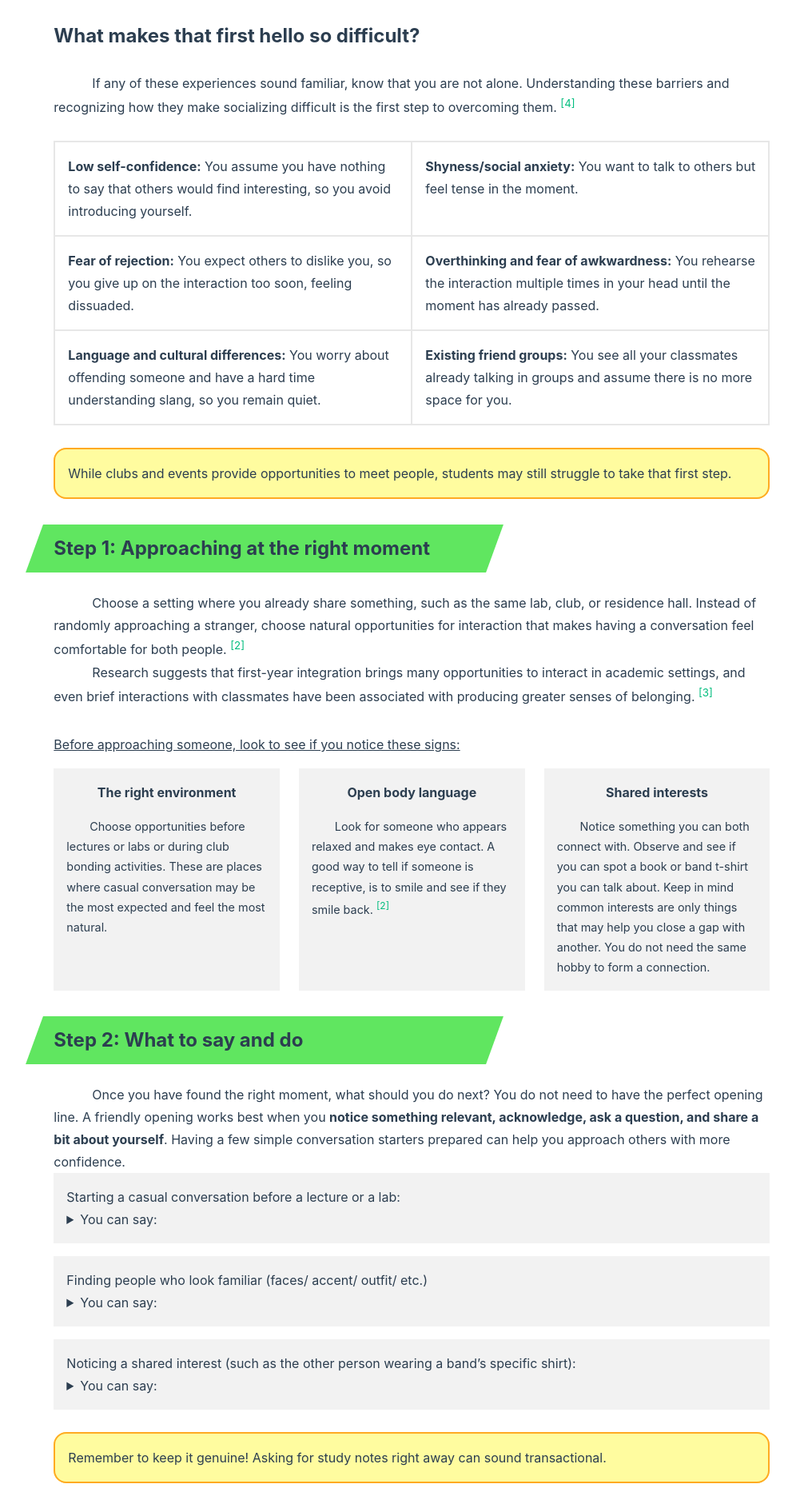
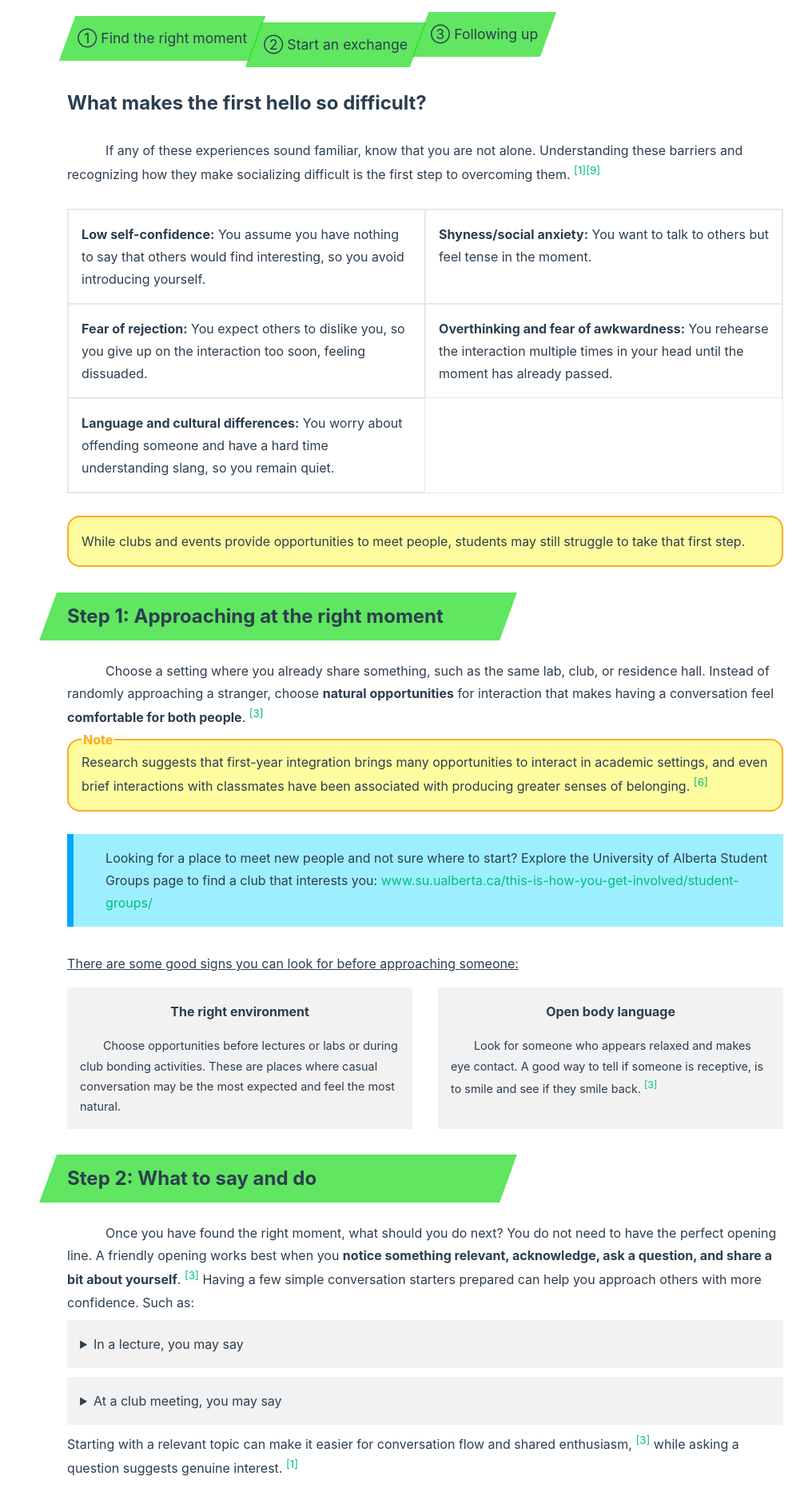
Before and after one commit to zyxkad/wtr-101-a3, a Vue app: page /#/#main-step-2-what-if-awkward in a window 1280 px wide. Shown: the part 880-2756 px from the top of the page at 80% size, without its empty margins (15-1026 px from the left). Built offline with nearby package versions, Linux system fonts and the light colour scheme.

Commit message:
final edition?

```diff
--- a/src/App.vue
+++ b/src/App.vue
@@ -40,6 +40,9 @@ provide('animation', animation)
 		<div>
 			This site is hosted at <a href="https://wtr-101-a3.ckcha.ca">wtr-101-a3.ckcha.ca</a>.
 		</div>
+		<div>
+			Made with <a href="https://vuejs.org">Vue.js</a>.
+		</div>
 	</footer>
 
 	<ClickHearts/>
--- a/src/components/ReferenceList.vue
+++ b/src/components/ReferenceList.vue
@@ -20,7 +20,7 @@ const route = useRoute()
 			:id="`references-${i + 1}`"
 			:class="route.hash === `#references-${i + 1}` ? ['selected'] : []"
 		>
-			<span>{{desc}}</span>&nbsp;<a v-if="link" :href="link">{{link}}</a>
+			<span>{{desc}}</span> <a v-if="link" :href="link">{{link.replace('http://', '').replace('https://', '')}}</a>
 		</li>
 	</ol>
 </template>
@@ -36,6 +36,6 @@ const route = useRoute()
 }
 
 .reference-list > li > a {
-	line-break: anywhere;
+	line-break: loose;
 }
 </style>
--- a/src/components/ReferenceMark.vue
+++ b/src/components/ReferenceMark.vue
@@ -1,5 +1,6 @@
 <script setup lang="ts">
 import { RouterLink } from 'vue-router'
+import globals from '@/globals'
 
 defineProps<{
 	i: number
@@ -8,7 +9,7 @@ defineProps<{
 
 <template>
 	<sup>
-		<RouterLink :to="`#references-${i}`">[{{i}}]</RouterLink>
+		<RouterLink :to="`#references-${i}`" @click="globals.onHashScroll">[{{i}}]</RouterLink>
 	</sup>
 </template>
 
--- a/src/globals.ts
+++ b/src/globals.ts
@@ -1,4 +1,10 @@
 
-export default {
+const self = {
 	skipAutoScroll: false,
+	scrolling: false,
+	onHashScroll() {
+		self.scrolling = true
+	}
 }
+
+export default self
--- a/src/views/HomeView.vue
+++ b/src/views/HomeView.vue
@@ -1,9 +1,11 @@
 <script setup lang="ts">
+import { RouterLink } from 'vue-router'
 import ExpandBox from '@/components/ExpandBox.vue'
 import NavBar from '@/components/NavBar.vue'
 import NoteBox from '@/components/NoteBox.vue'
 import ReferenceList from '@/components/ReferenceList.vue'
 import ReferenceMark from '@/components/ReferenceMark.vue'
+import globals from '@/globals'
 
 import type { NavBarItem } from '@/components/NavBar.vue'
 import type { Reference } from '@/components/ReferenceList.vue'
@@ -18,7 +20,7 @@ const navItems: NavBarItem[] = [
 		anchor: 'main-why-first-hello-is-difficult',
 	},
 	{
-		name: 'Approaching at the right moment',
+		name: '1. Find the right moment',
 		anchor: 'main-step-1',
 		items: [
 			{
@@ -28,21 +30,17 @@ const navItems: NavBarItem[] = [
 		]
 	},
 	{
-		name: 'What to say and do',
+		name: '2. Start an exchange',
 		anchor: 'main-step-2',
 		items: [
 			{
-				name: 'Continue conversation',
-				anchor: 'main-step-2-keep-conversation',
-			},
-			{
-				name: 'What if awkward',
+				name: 'What if turns awkward',
 				anchor: 'main-step-2-what-if-awkward',
 			},
 		],
 	},
 	{
-		name: 'Turn conversations into connections',
+		name: '3. Following up',
 		anchor: 'main-step-3',
 	},
 	{
@@ -55,26 +53,53 @@ const navItems: NavBarItem[] = [
 	}
 ]
 
+const refInd = {
+	'Boothby': 1,
+	'Brouwer': 2,
+	'Dunn': 3,
+	'Hall': 4,
+	'Huang': 5,
+	'Pavlovic': 6,
+	'Sorokowska': 7,
+	'Spencer': 8,
+	'Stahl': 9,
+}
+
 const references: Reference[] = [
 	{
 		desc: 'Boothby, E. J., Cooney, G., Sandstrom, G. M., & Clark , M. S. (2018, May 15). Psychological science. SAGE Journals.',
-		link: 'http://www.psychologicalscience.org/ps',
+		link: 'https://doi.org/10.1177/0956797618783714',
+	},
+	{
+		desc: 'Brouwer, J., & Engels, M. C. (2021). The role of prosocial attitudes and academic achievement in peer networks in higher education. European Journal of Psychology of Education, 37(2), 567-584.',
+		link: 'https://doi.org/10.1007/s10212-020-00526-w'
 	},
 	{
 		desc: 'Dunn, J. (2026, February 27). The big benefits of small talk. The New York Times.',
 		link: 'https://www.nytimes.com/2026/02/27/well/benefits-small-talk.html',
 	},
 	{
-		desc: 'Pavlovic, Z., & Jeno, L. M. (2024). Facilitating academic and social integration among first-year university students: is peer mentoring necessary or an additive measure? Mentoring & Tutoring, 32(1), 29–48.',
+		desc: 'Hall, J. A. (2018). How many hours does it take to make a friend? Journal of Social and Personal Relationships, 36(4), 1278-1296.',
+		link: 'https://doi.org/10.1177/0265407518761225',
+	},{
+		desc: 'Huang, K., Yeomans, M., Brooks, A. W., Minson, J., & Gino, F. (2017). It doesn’t hurt to ask: Question-asking increases liking. Journal of Personality and Social Psychology, 113(3), 430-452.',
+		link: 'https://doi.org/10.1037/pspi0000097',
+	},
+	{
+		desc: 'Pavlovic, Z., & Jeno, L. M. (2024). Facilitating academic and social integration among first-year university students: is peer mentoring necessary or an additive measure? Mentoring & Tutoring, 32(1), 29-48.',
 		link: 'https://doi.org/10.1080/13611267.2023.2290731',
 	},
 	{
-		desc: `Stahl, G., & McDonald, S. (2024). "I'd rather not bring any attention to myself": Shyness and belonging(s) during the first-year university experience. Research in Post-Compulsory Education, 29(1), 45–63.`,
-		link: 'https://doi.org/10.1080/13596748.2023.2285629',
+		desc: 'Sorokowska, A., Sorokowski, P., Hilpert, P., Cantarero, K., Frackowiak, T., Ahmadi, K., Alghraibeh, A. M., Aryeetey, R., Bertoni, A., Bettache, K., Blumen, S., Błażejewska, M., Bortolini, T., Butovskaya, M., Castro, F. N., Cetinkaya, H., Cunha, D., David, D., David, O. A., ... Pierce, J. D. (2017). Preferred interpersonal distances: A global comparison. Journal of Cross-Cultural Psychology, 48(4), 577-592.',
+		link: 'https://doi.org/10.1177/0022022117698039',
 	},
 	{
 		desc: "Spencer-Oatey, H., Dauber, D., Jing, J., & Lifei, W. (2016, November 22). Chinese students' social integration into the university community: hearing the students' voices. EBSCO.",
 		link: 'https://doi.org/10.1007/s10734-016-0074-0',
+	},
+	{
+		desc: `Stahl, G., & McDonald, S. (2024). "I'd rather not bring any attention to myself": Shyness and belonging(s) during the first-year university experience. Research in Post-Compulsory Education, 29(1), 45-63.`,
+		link: 'https://doi.org/10.1080/13596748.2023.2285629',
 	},
 ]
 
@@ -114,17 +139,30 @@ const references: Reference[] = [
 				</NoteBox>
 				<br/>
 				<div>
-					 This guide aims to bridge that gap with a three-step strategy to help students confidently approach others, form connections, and gradually build friendships.
+					This guide aims to bridge that gap with a three-step strategy to help students confidently approach others, form connections, and gradually build friendships.
+				</div>
+				<br/>
+				<div class="step-header-list">
+					<RouterLink to="#main-step-1" @click="globals.onHashScroll">
+						① Find the right moment
+					</RouterLink>
+					<RouterLink to="#main-step-2" @click="globals.onHashScroll">
+						② Start an exchange
+					</RouterLink>
+					<RouterLink to="#main-step-3" @click="globals.onHashScroll">
+						③ Following up
+					</RouterLink>
 				</div>
 			</section>
 
 			<section>
 				<h2 id="main-why-first-hello-is-difficult" class="subtitle nowrap">
-					What makes that first hello so difficult?
+					What makes the first hello so difficult?
 				</h2>
 				<p>
 					If any of these experiences sound familiar, know that you are not alone. Understanding these barriers and recognizing how they make socializing difficult is the first step to overcoming them.
-					<ReferenceMark :i="4"/>
+					<ReferenceMark :i="refInd['Boothby']"/>
+					<ReferenceMark :i="refInd['Stahl']"/>
 				</p>
 				<br/>
 				<div class="first-hello-difficulty-table">
@@ -148,10 +186,6 @@ const references: Reference[] = [
 						<b>Language and cultural differences:</b>
 						You worry about offending someone and have a hard time understanding slang, so you remain quiet.
 					</div>
-					<div>
-						<b>Existing friend groups:</b>
-						You see all your classmates already talking in groups and assume there is no more space for you.
-					</div>
 				</div>
 				<br/>
 				<NoteBox title="">
@@ -164,15 +198,22 @@ const references: Reference[] = [
 					Step 1: Approaching at the right moment
 				</h2>
 				<p>
-					Choose a setting where you already share something, such as the same lab, club, or residence hall. Instead of randomly approaching a stranger, choose natural opportunities for interaction that makes having a conversation feel comfortable for both people.
-					<ReferenceMark :i="2"/>
+					Choose a setting where you already share something, such as the same lab, club, or residence hall. Instead of randomly approaching a stranger, choose <b>natural opportunities</b> for interaction that makes having a conversation feel <b>comfortable for both people</b>.
+					<ReferenceMark :i="refInd['Dunn']"/>
 				</p>
-				<p>
+				<NoteBox>
 					Research suggests that first-year integration brings many opportunities to interact in academic settings, and even brief interactions with classmates have been associated with producing greater senses of belonging.
-					<ReferenceMark :i="3"/>
-				</p>
+					<ReferenceMark :i="refInd['Pavlovic']"/>
+				</NoteBox>
+				<br/>
+				<div class="blue-board">
+					Looking for a place to meet new people and not sure where to start? Explore the University of Alberta Student Groups page to find a club that interests you:
+					<a href="https://www.su.ualberta.ca/this-is-how-you-get-involved/student-groups/">
+						www.su.ualberta.ca/this-is-how-you-get-involved/student-groups/
+					</a>
+				</div>
 				<div id="main-step-1-positive-signs" class="subtitle">
-					<u>Before approaching someone, look to see if you notice these signs:</u>
+					<u>There are some good signs you can look for before approaching someone:</u>
 				</div>
 				<div class="card-row-box hover-enlarge">
 					<div class="card">
@@ -185,13 +226,7 @@ const references: Reference[] = [
 						<div class="card-title">Open body language</div>
 						<p>
 							Look for someone who appears relaxed and makes eye contact. A good way to tell if someone is receptive, is to smile and see if they smile back.
-							<ReferenceMark :i="2"/>
-						</p>
-					</div>
-					<div class="card">
-						<div class="card-title">Shared interests</div>
-						<p>
-							Notice something you can both connect with. Observe and see if you can spot a book or band t-shirt you can talk about. Keep in mind common interests are only things that may help you close a gap with another. You do not need the same hobby to form a connection.
+							<ReferenceMark :i="refInd['Dunn']"/>
 						</p>
 					</div>
 				</div>
@@ -202,131 +237,88 @@ const references: Reference[] = [
 					Step 2: What to say and do
 				</h2>
 				<p>
-					Once you have found the right moment, what should you do next? You do not need to have the perfect opening line. A friendly opening works best when you <b>notice something relevant, acknowledge, ask a question, and share a bit about yourself</b>. Having a few simple conversation starters prepared can help you approach others with more confidence.
+					Once you have found the right moment, what should you do next? You do not need to have the perfect opening line. A friendly opening works best when you <b>notice something relevant, acknowledge, ask a question, and share a bit about yourself</b>.
+					<ReferenceMark :i="refInd['Dunn']"/>
+					Having a few simple conversation starters prepared can help you approach others with more confidence.
+					Such as:
 				</p>
 				<div class="card-col-box">
 					<div class="card">
-						<div>
-							Starting a casual conversation before a lecture or a lab:
-						</div>
 						<ExpandBox>
 							<template #summary>
-								You can say:
+								In a lecture, you may say
 							</template>
 							<template #content>
-								"Good morning/afternoon" and share your feelings or recent experiences.
-								<br/>-- explain why
+								"Hey I think I’ve seen you here before. How are you finding this class so far?"
 							</template>
 						</ExpandBox>
 					</div>
 					<div class="card">
-						<div>
-							Finding people who look familiar (faces/ accent/ outfit/ etc.)
-						</div>
 						<ExpandBox>
 							<template #summary>
-								You can say:
+								At a club meeting, you may say
 							</template>
 							<template #content>
-								"Hey I think I’ve seen you from somewhere before, where are you from?"
-								<br/>-- explain why
-							</template>
-						</ExpandBox>
-					</div>
-					<div class="card">
-						<div>
-							Noticing a shared interest (such as the other person wearing a band’s specific shirt):
-						</div>
-						<ExpandBox>
-							<template #summary>
-								You can say:
-							</template>
-							<template #content>
-								"I love your shirt! I am also a fan [of that artist]! What is your favourite album?"
-								<br/>-- explain why
+								"I’m new here. What do you guys normally do during meetings?"
 							</template>
 						</ExpandBox>
 					</div>
 				</div>
+				<div>
+					Starting with a relevant topic can make it easier for conversation flow and shared enthusiasm,
+					<ReferenceMark :i="refInd['Dunn']"/>
+					while asking a question suggests genuine interest.
+					<ReferenceMark :i="refInd['Boothby']"/>
+				</div>
 				<br/>
-				<NoteBox title="">
-					Remember to keep it genuine! Asking for study notes right away can sound transactional.
+				<div class="blue-board">
+					Remember to keep it genuine! An action such as asking for study notes right away, can sound transactional.
+					<ReferenceMark :i="refInd['Brouwer']"/>
+				</div>
+				<br/>
+				<NoteBox title="Important">
+					<b>Respect personal space:</b>
+					A study involving 8943 participants from 42 countries found that interpersonal distance preferences <b>varied across countries</b>.
+					<ReferenceMark :i="refInd['Sorokowska']"/>
+					When approaching someone new, make sure to give them enough personal space!
 				</NoteBox>
-				<div id="main-step-2-keep-conversation" class="subtitle">
-					If someone responds, here are a few things to remember to keep the conversation going:
-				</div>
-				<ul>
-					<li>
-						<b>Share your own experiences:</b>
-						Remember that a conversation is a two-way street. This is not an interview speech.
-					</li>
-					<li>
-						<b>Be yourself:</b>
-						You do not have to behave perfectly! Be casual and enjoy being yourself. You won’t be charged for having the wrong grammar.
-					</li>
-					<li>
-						<b>Show genuine interest:</b>
-						It is helpful to keep the conversation going by asking follow-up questions, and let the other person feel you are interested in them. Avoid only asking people for study notes or assignment answers, as it may make the interaction feel transactional.
-					</li>
-				</ul>
 				<div id="main-step-2-what-if-awkward" class="subtitle nowrap">
 					But what if the conversation turns awkward?
 				</div>
-				<ul>
-					<li>
-						<b>The good news:</b>
-						It is normal to have awkward moments while making new friends. However, these experiences should not push you off from the road, instead, they are the stones building your path. Everyone will have these experiences, and they will understand your feelings.
-					</li>
-				</ul>
+				<div class="green-board">
+					<b>The good news:</b>
+					It is normal to have awkward moments while making new friends, and a pause or jumbled words doesn’t mean the end of the world. Studies based on the "liking gap" have shown people often underestimate how much the other person enjoyed conversing with them.
+					<ReferenceMark :i="refInd['Boothby']"/>
+					So try not to judge an interaction purely by your own nerves.
+				</div>
 			</section>
 
 			<section>
 				<h2 id="main-step-3" class="subtitle nowrap step-header">
-					Step 3: Turn conversations into connections
+					Step 3: Turn One Conversation Into Two
 				</h2>
 				<p>
-					It is rare for two people to build a strong friendship by having only one conversation. Rather than setting a goal to immediately make a friend, focus on enjoying the talk itself, and find opportunities to speak in the future.
+					Friendships rarely appear after one conversation, and research has shown it takes on average 50 hours for someone to go from being an acquaintance to being a casual friend (Hall, 2018).
 				</p>
-				<div class="subtitle nowrap">
-					<u>Building off of your first conversation:</u>
+				<p>
+					Try and go for a second interaction, not a best friend by the end of the week. Follow up with a small detail such as "How did your midterm go?" A 2017 study suggested that those who asked responsive follow-up questions were more likely to have another conversation.
+					<ReferenceMark :i="refInd['Huang']"/>
+					If the exchange feels mutual, suggest an activity that is easy to decline, such as grabbing a coffee before a lecture.
+				</p>
+				<br/>
+				<div class="green-board">
+					You may not like everyone, and some people may not feel comfortable with you. Oftentimes people avoid striking up conversations all together out of fear of rejection. However, a study suggests that people often anticipate far more rejection than they receive, as research found that 87% of the time, strangers chose to engage in a conversation.
+					<ReferenceMark :i="refInd['Boothby']"/>
+					<ReferenceMark :i="refInd['Dunn']"/>
 				</div>
-				<ul>
-					<li>
-						<b>Reconnect naturally:</b>
-						Be friendly and say hello when you see that person again, and follow up with something you previously discussed to show interest.
-					</li>
-					<li>
-						<b>Suggest an activity:</b>
-						Choose something simple, and invite them to something simple, once you feel comfortable with it.
-						<br/>
-						For example:
-						<ul>
-							<li>
-								"Would you like to have lunch together?"
-							</li>
-							<li>
-								"Do you want to study together for the next exam?"
-							</li>
-							<li>
-								"Would you want to hang out to do some sports?"
-							</li>
-						</ul>
-					</li>
-				</ul>
 			</section>
 			<br/>
-			<NoteBox>
-				<p>
-					You may not like everyone, and some people may not feel comfortable with you. Do not lock yourself in for one failure. If one does not work, you still have many other options left just around you.
-				</p>
-			</NoteBox>
-
 			<section>
 				<h2 id="every-friendship-start-somewhere" class="subtitle nowrap">
 					Every friendship must start somewhere
 				</h2>
 				<p>
-					Making friends at university is not always as simple as showing up to opportunities for socialization. Although these opportunities expose students to new people, the real challenge is knowing how and when to approach others and how to transform those connections. By understanding communication barriers, and becoming familiarized with starting genuine conversations, new students can gradually become more comfortable connecting with others.
+					Making friends at university is not always as simple as showing up to opportunities for socialization. Although these opportunities allow you to meet new people, the real challenge is knowing how and when to approach them, and transform those first interactions into meaningful new friendships.
 				</p>
 			</section>
 			<section>
@@ -339,6 +331,7 @@ const references: Reference[] = [
 
 <style scoped>
 .main-box {
+	--color-step-header-bg: #23dd23b8;
 	display: flex;
 	flex-direction: row-reverse;
 	align-items: flex-start;
@@ -424,6 +417,44 @@ ul {
 	font-size: 200%;
 }
 
+.step-header-list {
+	display: flex;
+	flex-direction: row;
+}
+
+.step-header-list > a {
+	display: block;
+	position: relative;
+	padding: 0.8rem;
+	font-size: 1.1em;
+	color: var(--color-heading);
+	text-decoration: none !important;
+}
+
+.step-header-list > a:hover {
+	transform: scale(1.07);
+}
+
+.step-header-list > a::before {
+	content: " ";
+	display: block;
+	position: absolute;
+	inset: 0;
+	z-index: -100;
+	background: var(--color-step-header-bg);
+	transform: skewX(-20deg);
+}
+
+.step-header-list > a:nth-child(2) {
+	top: 0.5rem;
+	left: -0.3rem;
+}
+
+.step-header-list > a:nth-child(3) {
+	top: -0.3rem;
+	left: -0.1rem;
+}
+
 @keyframes step-header-anim {
 	from {
 		width: var(--animation-start-width);
@@ -454,7 +485,7 @@ ul {
 	inset: 0;
 	z-index: -100;
 	margin-left: -1em;
-	background: #23dd23b8;
+	background: var(--color-step-header-bg);
 	transform: skewX(-20deg);
 }
 
@@ -462,7 +493,8 @@ ul {
 	display: flex;
 	flex-direction: column;
 	width: 100%;
-	gap: 1rem;
+	gap: 0.7rem;
+	margin: 0.5rem 0;
 }
 
 .card-row-box {
@@ -484,7 +516,7 @@ ul {
 }
 
 .card-row-box > .card {
-	width: calc(100% / 3 - 1rem);
+	width: calc(100% / 2 - 1rem);
 }
 
 .hover-enlarge > .card:hover {
@@ -518,6 +550,22 @@ ul {
 	border-collapse: collapse;
 }
 
+.blue-board, .green-board {
+	padding: 1em;
+	padding-left: 2.5em;
+	border-left: 0.5em solid;
+}
+
+.blue-board {
+	border-left-color: #00a7ff;
+	background-color: #26dcff73;
+}
+
+.green-board {
+	border-left-color: #008000;
+	background-color: #2ed90066;
+}
+
 @media (max-width: 800px) {
 	.main-box {
 		display: block;
@@ -542,6 +590,28 @@ ul {
 		width: 100%;
 	}
 
+	.step-header-list {
+		flex-direction: column;
+	}
+
+	.step-header-list > a:hover {
+		transform: translateX(1rem);
+	}
+
+	.step-header-list > a:nth-child(2) {
+		top: -0.1rem;
+		left: 0;
+	}
+
+	.step-header-list > a:nth-child(2)::before {
+		transform: skewX(20deg);
+	}
+
+	.step-header-list > a:nth-child(3) {
+		top: -0.2rem;
+		left: 0;
+	}
+
 	.first-hello-difficulty-table {
 		grid-template-columns: 1fr;
 	}
```
Also changed, not shown: src/components/NavBar.vue (+5 -13 lines).
